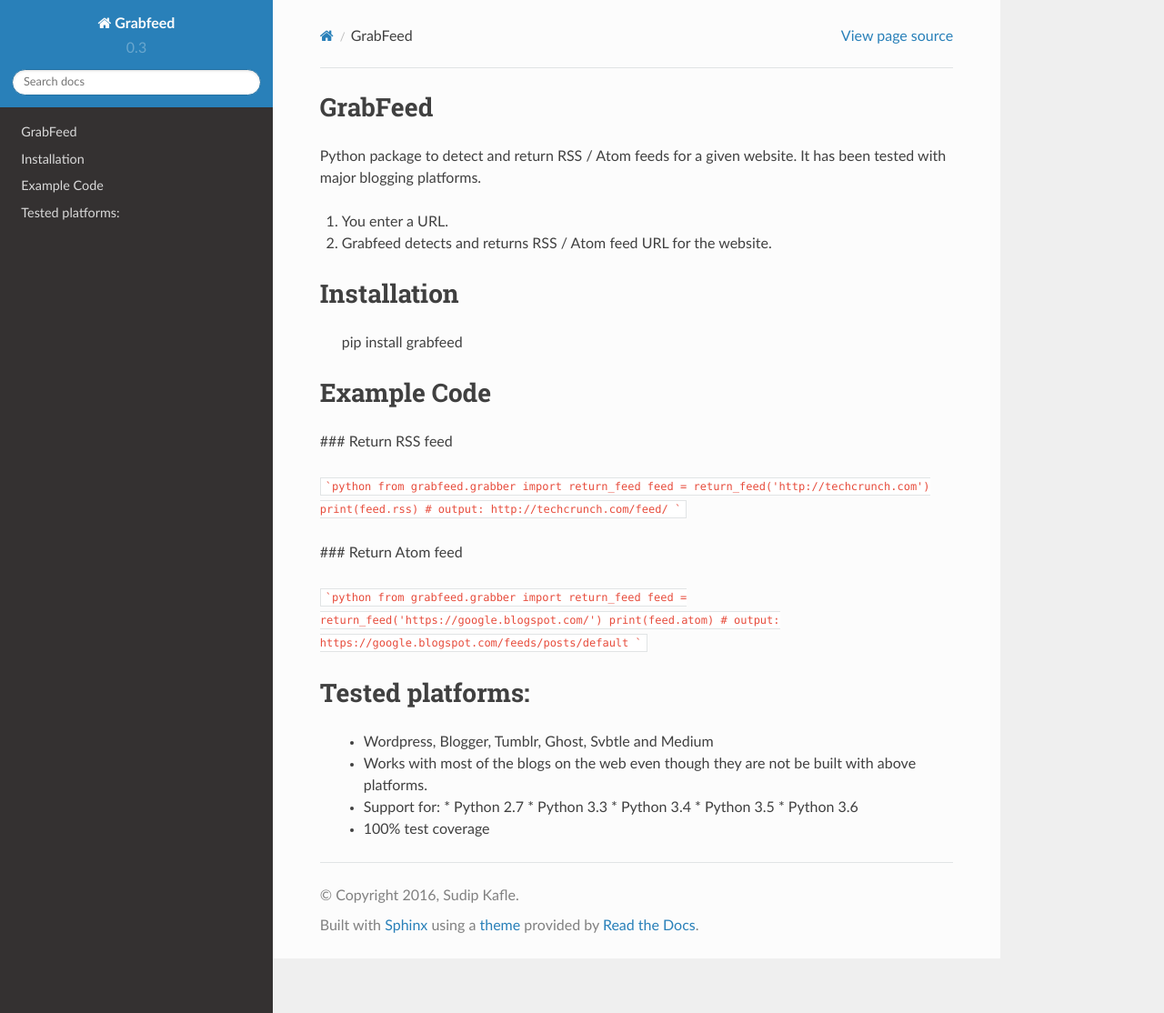
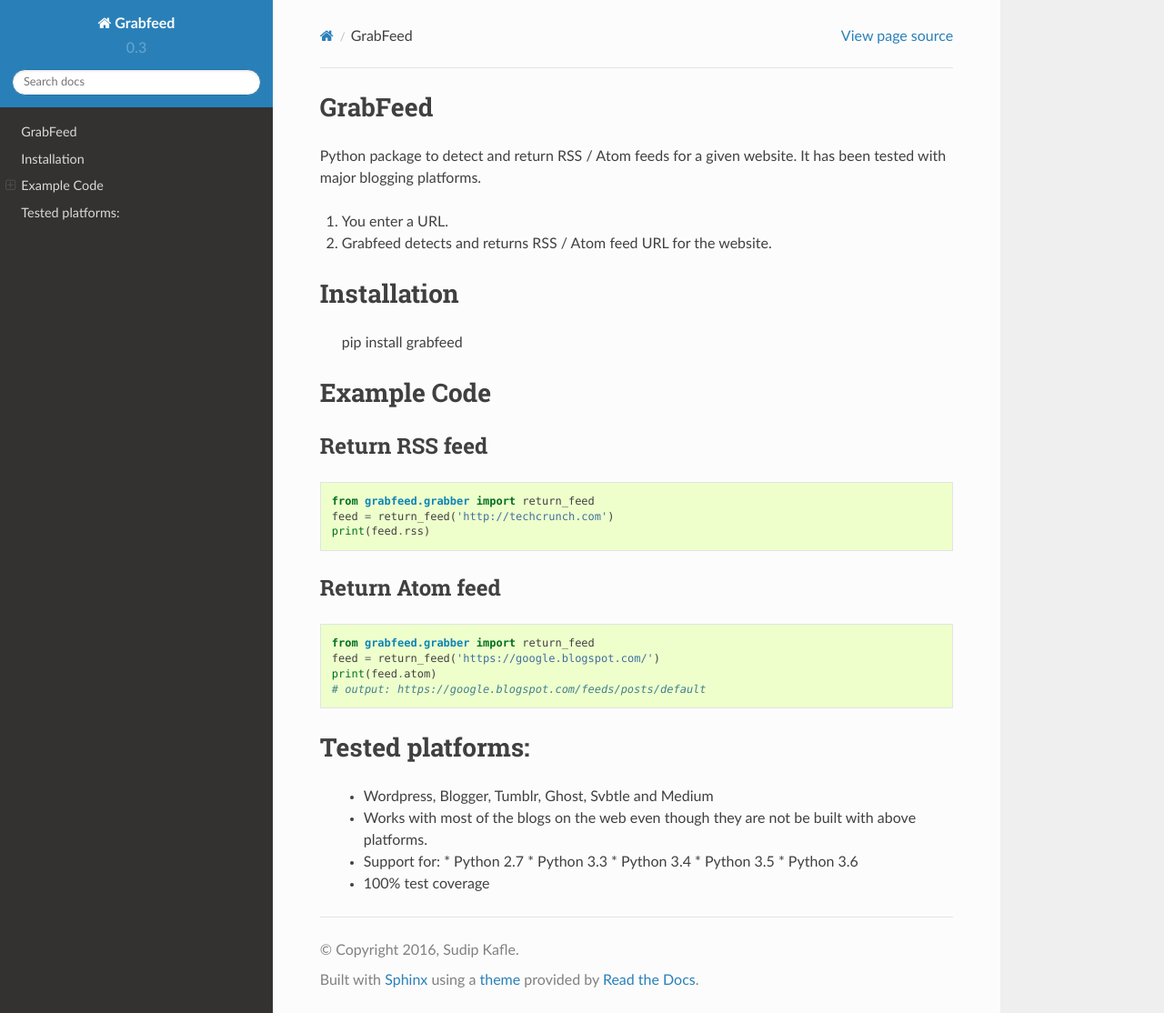
Before and after one commit to kaflesudip/grabfeed, a Sphinx documentation site: the page built from docs/source/index.rst, in a window 1280 px wide and 1114 px high. Shown: the whole window at 91% size. Built offline with Sphinx 7.4.7 and the Read the Docs theme 2.0.0, drawn with Linux system fonts in a browser that asks for light colours.

````diff
--- a/docs/source/index.rst
+++ b/docs/source/index.rst
@@ -13,23 +13,25 @@ Installation
 Example Code
 ============
 
-### Return RSS feed
+Return RSS feed
+------------------
 
-```python
-from grabfeed.grabber import return_feed
-feed = return_feed('http://techcrunch.com')
-print(feed.rss)
-# output: http://techcrunch.com/feed/
-```
+.. code-block:: python
 
-### Return Atom feed
+		from grabfeed.grabber import return_feed
+		feed = return_feed('http://techcrunch.com')
+		print(feed.rss)
 
-```python
-from grabfeed.grabber import return_feed
-feed = return_feed('https://google.blogspot.com/')
-print(feed.atom)
-# output: https://google.blogspot.com/feeds/posts/default
-```
+Return Atom feed
+------------------
+
+.. code-block:: python
+
+		from grabfeed.grabber import return_feed
+		feed = return_feed('https://google.blogspot.com/')
+		print(feed.atom)
+		# output: https://google.blogspot.com/feeds/posts/default
+
 
 Tested platforms:
 =================
````
